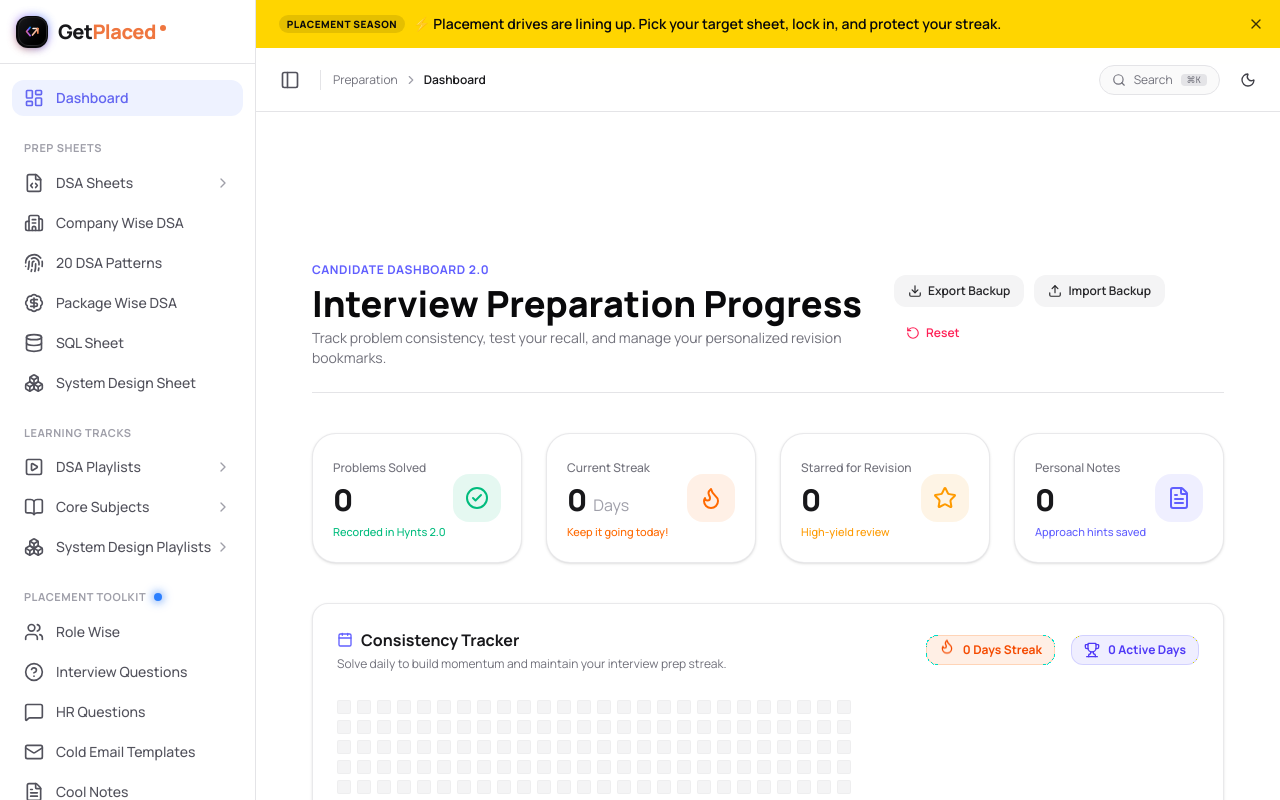
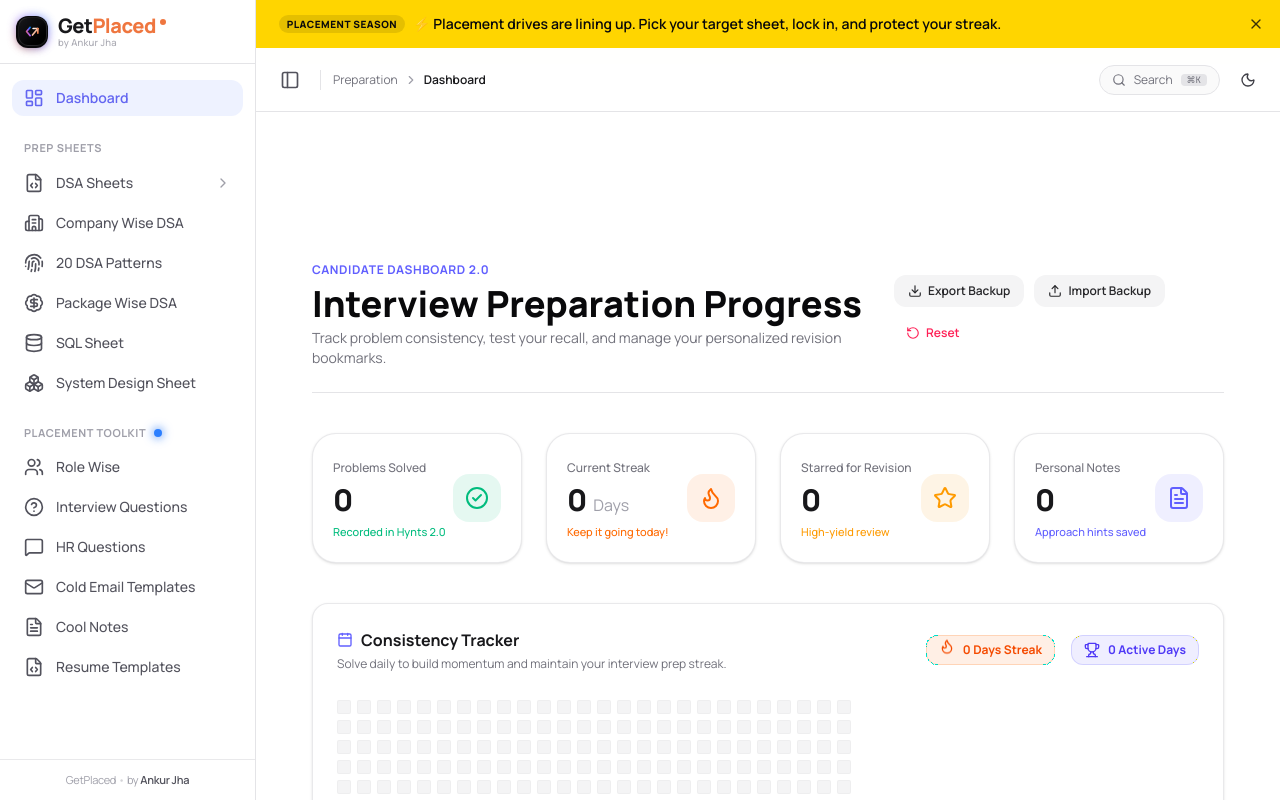
Before and after one commit to ankurosaurus/getplaced, a React (Vite) app: page / in a window 1280 px wide. Both pictures are taken after a click on the button "Dashboard". Shown: the top 800 px of the page. Built offline with nearby package versions, Linux system fonts and the light colour scheme.

Commit message:
feat: remove unresponsive learning tracks section and add subtle Ankur Jha attribution

```diff
--- a/src/components/BrandLogo.jsx
+++ b/src/components/BrandLogo.jsx
@@ -69,11 +69,16 @@ export const BrandLogo = ({ size = 'default', showWordmark = true, className = '
 
       {/* Wordmark */}
       {showWordmark && (
-        <div className="flex items-center tracking-tight font-manrope">
-          <span className={`${textSize} font-extrabold text-zinc-900 dark:text-white tracking-tight leading-none`}>
-            Get<span className="text-[#ef763f]">Placed</span>
+        <div className="flex flex-col justify-center leading-none">
+          <div className="flex items-center tracking-tight font-manrope">
+            <span className={`${textSize} font-extrabold text-zinc-900 dark:text-white tracking-tight leading-none`}>
+              Get<span className="text-[#ef763f]">Placed</span>
+            </span>
+            <span className="inline-block w-1.5 h-1.5 rounded-full bg-[#ef763f] ml-1 mb-2 animate-pulse" />
+          </div>
+          <span className="text-[9.5px] text-zinc-400/90 dark:text-zinc-500 font-medium tracking-wide mt-0.5 select-none">
+            by Ankur Jha
           </span>
-          <span className="inline-block w-1.5 h-1.5 rounded-full bg-[#ef763f] ml-1 mb-2 animate-pulse" />
         </div>
       )}
     </div>
--- a/src/components/Footer.jsx
+++ b/src/components/Footer.jsx
@@ -100,7 +100,6 @@ export const Footer = ({ onNavigate }) => {
               { label: 'Curated Notes', path: '/preparation/notes' },
               { label: 'Resume Templates', path: '/preparation/resume-templates' },
               { label: 'Cold Email Templates', path: '/preparation/cold-email-templets' },
-              { label: 'Core Playlists', path: '/preparation/dsa-playlists' },
               { label: 'Jobs Board', path: '/jobs' },
               { label: 'Interview Experiences', path: '/interview' }
             ].map((link) => (
@@ -117,8 +116,10 @@ export const Footer = ({ onNavigate }) => {
 
         {/* Bottom bar */}
         <div className="pt-10 mt-10 border-t border-zinc-200/80 dark:border-zinc-800/80 flex flex-col sm:flex-row items-center justify-between gap-4 text-xs text-zinc-400 dark:text-zinc-500 font-sans">
-          <div className="flex items-center gap-1">
-            <span>Built for engineering students grinding for tech placements. GetPlaced © 2026. Keep showing up.</span>
+          <div className="flex items-center gap-2">
+            <span>© {new Date().getFullYear()} GetPlaced</span>
+            <span className="text-zinc-300 dark:text-zinc-700">•</span>
+            <span>Crafted by <span className="text-zinc-600 dark:text-zinc-400 font-medium">Ankur Jha</span> for engineering students</span>
           </div>
 
           <div className="flex items-center gap-6">
--- a/src/components/Navbar.jsx
+++ b/src/components/Navbar.jsx
@@ -34,7 +34,6 @@ export const Navbar = ({ currentPath, onNavigate, onOpenSearch }) => {
     { label: 'Role-Wise Sheets', path: '/preparation/role-wise' },
     { label: 'Most Asked Questions', path: '/preparation/most-asked-questions' },
     { label: 'HR Questions', path: '/preparation/hr-questions' },
-    { label: 'Core & DSA Playlists', path: '/preparation/dsa-playlists' },
     { label: 'Curated Notes', path: '/preparation/notes' },
     { label: 'Resume Templates', path: '/preparation/resume-templates' },
     { label: 'Cold Email Templates', path: '/preparation/cold-email-templets' },
--- a/src/components/PreparationSidebar.jsx
+++ b/src/components/PreparationSidebar.jsx
@@ -8,8 +8,6 @@ import {
   BadgeDollarSign,
   Database,
   Boxes,
-  PlaySquare,
-  BookOpen,
   Users,
   HelpCircle,
   MessageSquare,
@@ -27,15 +25,6 @@ export const PreparationSidebar = ({
   onCloseMobile
 }) => {
   const [dsaSheetsOpen, setDsaSheetsOpen] = useState(() => currentPath.startsWith('/preparation/dsa-sheets'));
-  const [dsaPlaylistsOpen, setDsaPlaylistsOpen] = useState(() => currentPath.startsWith('/preparation/dsa-playlists'));
-  const [coreSubjectsOpen, setCoreSubjectsOpen] = useState(() =>
-    currentPath.startsWith('/preparation/dbms') ||
-    currentPath.startsWith('/preparation/os') ||
-    currentPath.startsWith('/preparation/oops')
-  );
-  const [sysDesignPlaylistsOpen, setSysDesignPlaylistsOpen] = useState(() =>
-    currentPath.startsWith('/preparation/system-design-playlists')
-  );
 
   const dsaSheetsList = [
     { title: "Striver's A2Z DSA Sheet", url: "/preparation/dsa-sheets/striver-a2z-dsa-sheet" },
@@ -45,48 +34,6 @@ export const PreparationSidebar = ({
     { title: "Arsh Goyal DSA Sheet", url: "/preparation/dsa-sheets/arsh-goyal-dsa-sheet" },
     { title: "Fraz DSA Sheet", url: "/preparation/dsa-sheets/fraz-dsa-sheet" },
     { title: "Neetcode 150 DSA Sheet", url: "/preparation/dsa-sheets/neetcode-dsa-sheet" }
-  ];
-
-  const dsaPlaylistsList = [
-    { title: "Love Babbar DSA", url: "/preparation/dsa-playlists/love-babbar-dsa-playlist" },
-    { title: "Shradha Khapra DSA", url: "/preparation/dsa-playlists/shradha-khapra-dsa-playlist" },
-    { title: "Rohit Negi DSA", url: "/preparation/dsa-playlists/rohit-negi-dsa-playlist" }
-  ];
-
-  const coreSubjectsGroups = [
-    {
-      group: "DBMS Playlists",
-      items: [
-        { title: "Love Babbar DBMS", url: "/preparation/dbms-playlists/love-babbar-dbms-playlist" },
-        { title: "Riti Kumari DBMS", url: "/preparation/dbms-playlists/riti-kumari-dbms-playlist" }
-      ]
-    },
-    {
-      group: "Operating Systems",
-      items: [
-        { title: "Love Babbar OS", url: "/preparation/os-playlists/love-babbar-os-playlist" },
-        { title: "Riti Kumari OS", url: "/preparation/os-playlists/riti-kumari-os-playlist" },
-        { title: "Vivek Gupta OS", url: "/preparation/os-playlists/vivek-gupta-os-playlist" },
-        { title: "Neso Academy OS", url: "/preparation/os-playlists/neso-academy-os-playlist" }
-      ]
-    },
-    {
-      group: "OOPS Playlists",
-      items: [
-        { title: "Code With Harry OOP", url: "/preparation/oops-playlists/code-with-harry-oops-playlist" },
-        { title: "Rohit Negi OOP", url: "/preparation/oops-playlists/rohit-negi-oops-playlist" },
-        { title: "Jenny's OOP", url: "/preparation/oops-playlists/jenny-lecture-oops-playlist" }
-      ]
-    }
-  ];
-
-  const systemDesignPlaylistsList = [
-    { title: "Gaurav Sen HLD", url: "/preparation/system-design-playlists/gaurav-sen-system-design-playlist" },
-    { title: "Exponent HLD", url: "/preparation/system-design-playlists/exponent-system-design-playlist" },
-    { title: "Hello Interview HLD", url: "/preparation/system-design-playlists/hello-interview-system-design-playlist" },
-    { title: "Code With Aryan LLD", url: "/preparation/system-design-playlists/code-with-aryan-system-design-playlist" },
-    { title: "Coder Army LLD", url: "/preparation/system-design-playlists/coder-army-system-design-playlist" },
-    { title: "Engineering Digest HLD", url: "/preparation/system-design-playlists/engineering-digest-system-design-playlist" }
   ];
 
   const resourcesList = [
@@ -271,152 +218,6 @@ export const PreparationSidebar = ({
           </button>
         </div>
 
-        {/* ── START LEARNING GROUP ── */}
-        <div className="space-y-1">
-          <div
-            className={`px-3 uppercase text-[11px] font-bold tracking-wider text-zinc-400 dark:text-zinc-500 mb-2 ${
-              isCollapsed ? 'hidden' : 'block'
-            }`}
-          >
-            Learning Tracks
-          </div>
-
-          {/* DSA Playlists */}
-          <div>
-            <button
-              onClick={() => {
-                if (isCollapsed) handleLinkClick('/preparation/dsa-playlists');
-                else setDsaPlaylistsOpen(!dsaPlaylistsOpen);
-              }}
-              className={`w-full flex items-center justify-between px-3 py-2 rounded-xl text-sm font-medium transition-colors ${
-                currentPath.startsWith('/preparation/dsa-playlists')
-                  ? 'text-[#6366f1] dark:text-indigo-400 font-semibold'
-                  : 'text-zinc-600 dark:text-zinc-400 hover:bg-zinc-100 dark:hover:bg-zinc-800/60 hover:text-zinc-900 dark:hover:text-zinc-100'
-              }`}
-              title="DSA Playlists"
-            >
-              <div className="flex items-center gap-3 truncate">
-                <PlaySquare className="w-5 h-5 shrink-0" />
-                <span className={isCollapsed ? 'hidden' : 'truncate'}>DSA Playlists</span>
-              </div>
-              {!isCollapsed && (
-                <ChevronRight
-                  className={`w-4 h-4 shrink-0 transition-transform duration-200 ${
-                    dsaPlaylistsOpen ? 'rotate-90 text-indigo-500' : 'text-zinc-400'
-                  }`}
-                />
-              )}
-            </button>
-
-            {!isCollapsed && dsaPlaylistsOpen && (
-              <div className="ml-4 pl-3 border-l border-zinc-200 dark:border-zinc-800/80 my-1 space-y-0.5">
-                {dsaPlaylistsList.map((item) => (
-                  <button
-                    key={item.url}
-                    onClick={() => handleLinkClick(item.url)}
-                    className="w-full text-left px-2.5 py-1.5 rounded-lg text-xs text-zinc-500 dark:text-zinc-400 hover:text-zinc-900 dark:hover:text-zinc-200 hover:bg-zinc-50 dark:hover:bg-zinc-800/30 truncate"
-                  >
-                    {item.title}
-                  </button>
-                ))}
-              </div>
-            )}
-          </div>
-
-          {/* Core Subjects */}
-          <div>
-            <button
-              onClick={() => {
-                if (isCollapsed) handleLinkClick('/preparation/dbms-playlists');
-                else setCoreSubjectsOpen(!coreSubjectsOpen);
-              }}
-              className={`w-full flex items-center justify-between px-3 py-2 rounded-xl text-sm font-medium transition-colors ${
-                currentPath.startsWith('/preparation/dbms') ||
-                currentPath.startsWith('/preparation/os') ||
-                currentPath.startsWith('/preparation/oops')
-                  ? 'text-[#6366f1] dark:text-indigo-400 font-semibold'
-                  : 'text-zinc-600 dark:text-zinc-400 hover:bg-zinc-100 dark:hover:bg-zinc-800/60 hover:text-zinc-900 dark:hover:text-zinc-100'
-              }`}
-              title="Core Subjects"
-            >
-              <div className="flex items-center gap-3 truncate">
-                <BookOpen className="w-5 h-5 shrink-0" />
-                <span className={isCollapsed ? 'hidden' : 'truncate'}>Core Subjects</span>
-              </div>
-              {!isCollapsed && (
-                <ChevronRight
-                  className={`w-4 h-4 shrink-0 transition-transform duration-200 ${
-                    coreSubjectsOpen ? 'rotate-90 text-indigo-500' : 'text-zinc-400'
-                  }`}
-                />
-              )}
-            </button>
-
-            {!isCollapsed && coreSubjectsOpen && (
-              <div className="ml-4 pl-3 border-l border-zinc-200 dark:border-zinc-800/80 my-1 space-y-2">
-                {coreSubjectsGroups.map((grp) => (
-                  <div key={grp.group} className="space-y-0.5">
-                    <span className="px-2 text-[10px] uppercase font-bold text-zinc-400">
-                      {grp.group}
-                    </span>
-                    {grp.items.map((item) => (
-                      <button
-                        key={item.url}
-                        onClick={() => handleLinkClick(item.url)}
-                        className="w-full text-left px-2.5 py-1 rounded-lg text-xs text-zinc-500 dark:text-zinc-400 hover:text-zinc-900 dark:hover:text-zinc-200 hover:bg-zinc-50 dark:hover:bg-zinc-800/30 truncate"
-                      >
-                        {item.title}
-                      </button>
-                    ))}
-                  </div>
-                ))}
-              </div>
-            )}
-          </div>
-
-          {/* System Design Playlists */}
-          <div>
-            <button
-              onClick={() => {
-                if (isCollapsed) handleLinkClick('/preparation/system-design-playlists');
-                else setSysDesignPlaylistsOpen(!sysDesignPlaylistsOpen);
-              }}
-              className={`w-full flex items-center justify-between px-3 py-2 rounded-xl text-sm font-medium transition-colors ${
-                currentPath.startsWith('/preparation/system-design-playlists')
-                  ? 'text-[#6366f1] dark:text-indigo-400 font-semibold'
-                  : 'text-zinc-600 dark:text-zinc-400 hover:bg-zinc-100 dark:hover:bg-zinc-800/60 hover:text-zinc-900 dark:hover:text-zinc-100'
-              }`}
-              title="System Design Playlists"
-            >
-              <div className="flex items-center gap-3 truncate">
-                <Boxes className="w-5 h-5 shrink-0" />
-                <span className={isCollapsed ? 'hidden' : 'truncate'}>System Design Playlists</span>
-              </div>
-              {!isCollapsed && (
-                <ChevronRight
-                  className={`w-4 h-4 shrink-0 transition-transform duration-200 ${
-                    sysDesignPlaylistsOpen ? 'rotate-90 text-indigo-500' : 'text-zinc-400'
-                  }`}
-                />
-              )}
-            </button>
-
-            {!isCollapsed && sysDesignPlaylistsOpen && (
-              <div className="ml-4 pl-3 border-l border-zinc-200 dark:border-zinc-800/80 my-1 space-y-0.5">
-                {systemDesignPlaylistsList.map((item) => (
-                  <button
-                    key={item.url}
-                    onClick={() => handleLinkClick(item.url)}
-                    className="w-full text-left px-2.5 py-1.5 rounded-lg text-xs text-zinc-500 dark:text-zinc-400 hover:text-zinc-900 dark:hover:text-zinc-200 hover:bg-zinc-50 dark:hover:bg-zinc-800/30 truncate"
-                  >
-                    {item.title}
-                  </button>
-                ))}
-              </div>
-            )}
-          </div>
-        </div>
-
         {/* ── RESOURCES GROUP (with blue pulsating dot) ── */}
         <div className="space-y-1">
           <div
@@ -448,6 +249,21 @@ export const PreparationSidebar = ({
           })}
         </div>
       </div>
+
+      {/* Subtle creator attribution */}
+      {!isCollapsed ? (
+        <div className="px-4 py-3 border-t border-zinc-200/80 dark:border-zinc-800/80 shrink-0 text-center">
+          <p className="text-[11px] text-zinc-400 dark:text-zinc-500 font-sans tracking-tight">
+            GetPlaced <span className="text-zinc-300 dark:text-zinc-600">•</span> by <span className="font-semibold text-zinc-600 dark:text-zinc-400">Ankur Jha</span>
+          </p>
+        </div>
+      ) : (
+        <div className="py-2.5 border-t border-zinc-200/80 dark:border-zinc-800/80 shrink-0 text-center">
+          <span className="text-[9px] font-bold text-zinc-400 dark:text-zinc-500 select-none" title="GetPlaced by Ankur Jha">
+            AJ
+          </span>
+        </div>
+      )}
     </div>
   );
 
```
